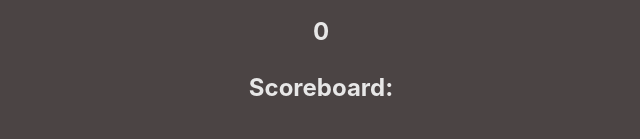
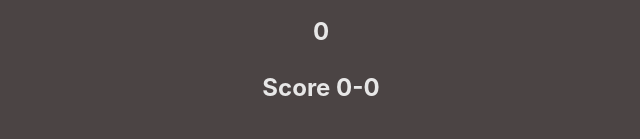
Before and after one commit to azizt3/App, a React (Vite) app: page / in a window 1280 px wide. Shown: the part 161-300 px from the top of the page, without its empty margins (319-959 px from the left). Built offline with nearby package versions, Linux system fonts and the light colour scheme.

Commit message:
1 file modified, 1 added

```diff
--- a/src/App.jsx
+++ b/src/App.jsx
@@ -1,5 +1,7 @@
 import { useState } from 'react'
 import './App.css'
+import './common/rpslogic.js'
+
 
 function Weapon(props){
   return(
@@ -13,7 +15,10 @@ function GameStatus(props) {
   )
 }
 
-function ScoreBoard(){
+function ScoreBoard(props){
+  return(
+    <h2>Score 0-0</h2>
+  )
 }
 
 function App() {
@@ -29,7 +34,7 @@ function App() {
       <Weapon onClickFunction = {roundCounter} weapon ='Paper'/>
       <Weapon onClickFunction = {roundCounter} weapon ='Scissors'/>
       <GameStatus message = {counter}/>
-      <h2> Scoreboard: </h2>
+      <ScoreBoard weapon/>
 
     </div>
   );
--- /dev/null
+++ b/src/common/rpslogic.js
@@ -0,0 +1,9 @@
+
+const weapons = ['rock', 'paper', 'scissors'];
+var randomNumber = Math.floor(Math.random()*3);
+
+const utils = {
+
+  computerChoice: (n) => weapons[n]
+
+}
```
